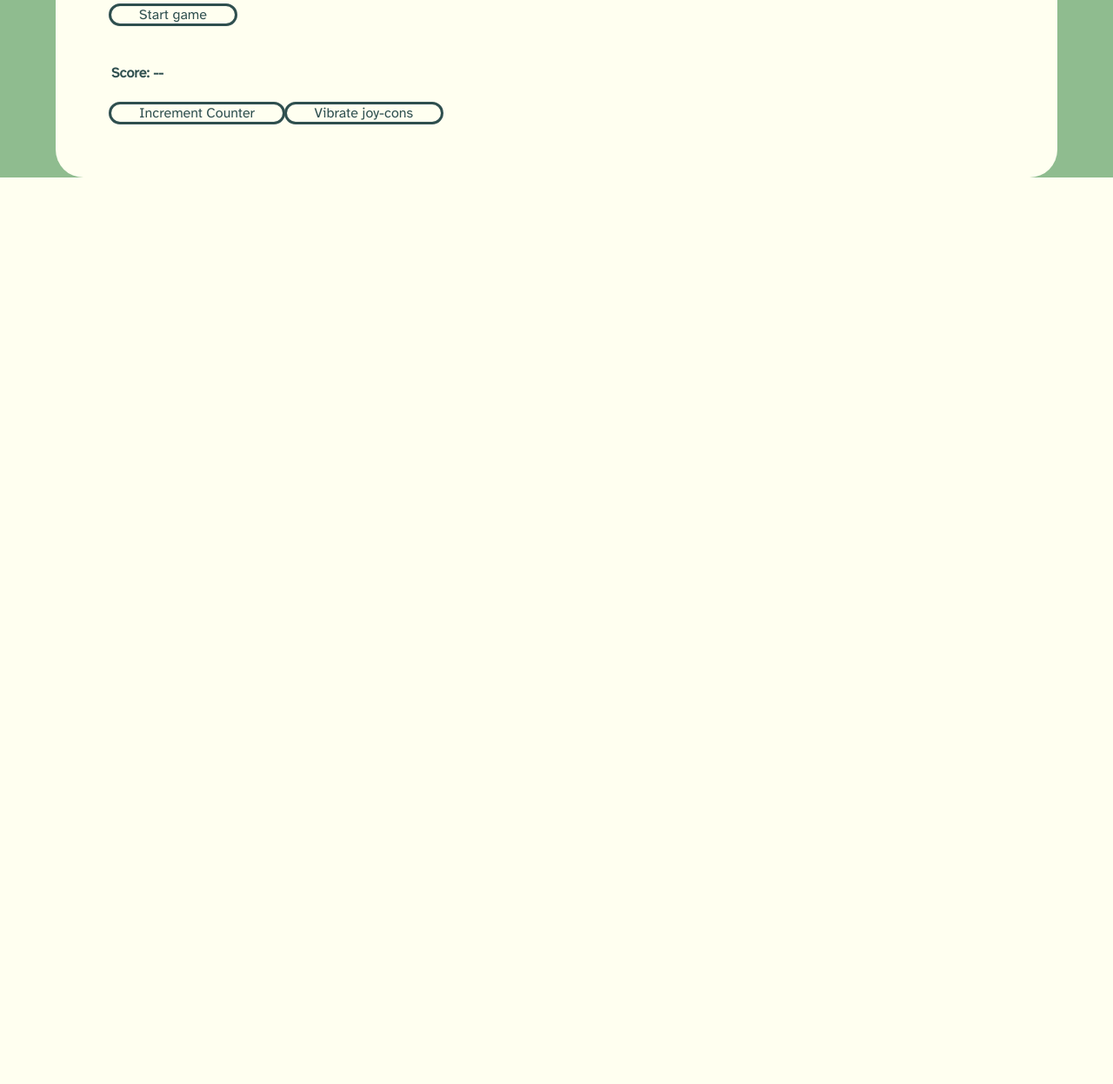
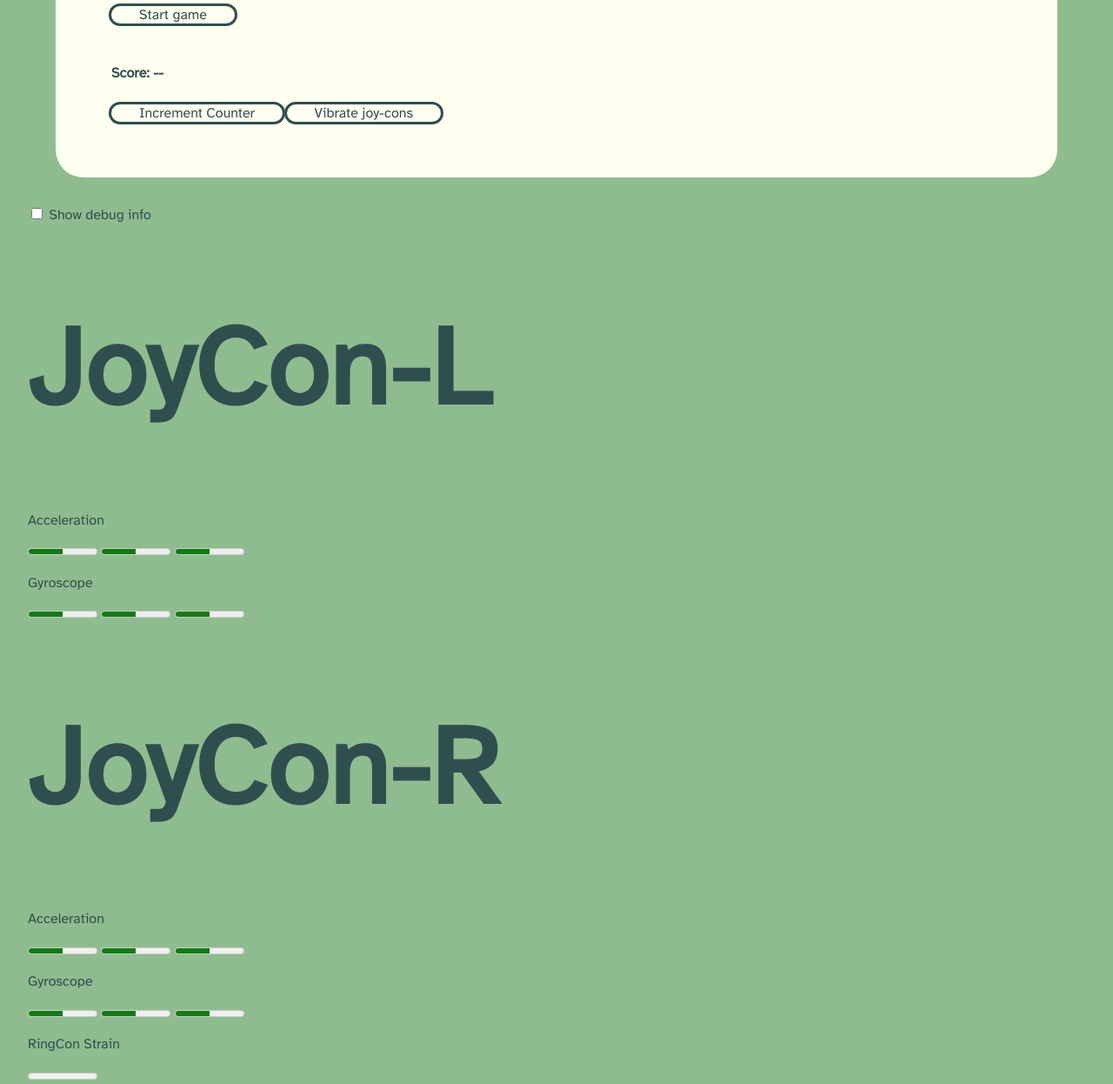
Before and after one commit to Dev-Didi/skateboard-app, a Flask app: page /oz in a window 1280 px wide. Shown: the part 713-1959 px from the top of the page at 87% size. Before the commit the page ends 917 px from the top, so only its background shows below. Run offline with Flask 3, Linux system fonts and the light colour scheme.

Commit message:
finishing touches

```diff
--- a/static/scripts/oz.js
+++ b/static/scripts/oz.js
@@ -1,6 +1,9 @@
 import {
   connectJoyCon,
   connectedJoyCons,
+  JoyConLeft,
+  JoyConRight,
+  GeneralController,
 } from './node_modules/joy-con-webhid/src/index.js';
 import "https://code.jquery.com/jquery-3.6.0.min.js"
 
@@ -11,6 +14,10 @@
 const vibrateButton = document.querySelector('#vibrate-joy-cons');
 const incrementButton = document.querySelector('#increment-button')
 
+const debugLeft = document.querySelector('#debug-left');
+const debugRight = document.querySelector('#debug-right');
+const showDebug = document.querySelector('#show-debug');
+
 const startedText = document.querySelector('#start-text');
 const scoreText = document.querySelector('#score-text');
 
@@ -19,6 +26,10 @@
 var connected = false;
 var userJoyCon = null;
 
+// make sure to pass in the joy con you want to rumble
+const vibrate = () => {
+  userJoyCon.rumble(900,900,0.95);
+};
 
 // tell server to increment the score counter
 function incrementCounter() {
@@ -30,10 +41,6 @@
   });
 };
 
-// make sure to pass in the joy con you want to rumble
-const vibrate = () => {
-  userJoyCon.rumble(600,600,0.5);
-};
 
 // send startGame signal to server
 const sendStart = () => {
@@ -42,6 +49,79 @@
     console.log("start message sent: " + data.success);
   };
 };
+
+
+const checkThreshold = (con) => {
+
+}
+
+let peakX = 0;
+let peakY = 0;
+let peakZ = 0;
+
+const visualize = (joyCon, packet) => {
+  if (!packet || !packet.actualOrientation) {
+    return;
+  }
+  const {
+    actualAccelerometer: accelerometer,
+    buttonStatus: buttons,
+    actualGyroscope: gyroscope,
+    actualOrientation: orientation,
+    actualOrientationQuaternion: orientationQuaternion,
+  } = packet;
+
+  if (showDebug.checked) {
+    const curTime = Date.now()
+    const controller = joyCon instanceof JoyConLeft ? debugLeft : debugRight;
+    checkThreshold(controller);
+    controller.querySelector('pre').textContent =
+    'Orientation: \n' +
+      JSON.stringify(orientation, null, 2) +
+      '\n' +
+    'Orientation Quaternion: \n' +
+      JSON.stringify(orientationQuaternion, null, 2) +
+      '\n' +
+    'Gyroscope: \n' +
+      JSON.stringify(gyroscope, null, 2) +
+      '\n' +
+    'Accelerometer: \n' +
+      JSON.stringify(accelerometer, null, 2) +
+      '\n';
+    const meterMultiplier = 300;
+    controller.querySelector('#acc-x').value =
+      accelerometer.x * meterMultiplier;
+    controller.querySelector('#acc-y').value =
+      accelerometer.y * meterMultiplier;
+    controller.querySelector('#acc-z').value =
+      accelerometer.z * meterMultiplier;
+
+
+    const gyroscopeMultiplier = 300;
+    controller.querySelector('#gyr-x').value =
+      gyroscope.rps.x * gyroscopeMultiplier;
+    controller.querySelector('#gyr-y').value =
+      gyroscope.rps.y * gyroscopeMultiplier;
+    controller.querySelector('#gyr-z').value =
+      gyroscope.rps.z * gyroscopeMultiplier;
+  }
+};
+
+function attachEventListenersToJoyCon(joyCon) {
+  console.log("attaching listeners for joy-con")
+  if (joyCon.eventListenerAttached) {
+    return;
+  }
+  // vibrateButton.style.visibility = 'visible';
+  joyCon.eventListenerAttached = true;
+  joyCon.enableVibration().then(() => {
+    joyCon.rumble(600,600,0.5)
+    joyCon.addEventListener('hidinput', (event) => {
+      visualize(joyCon, event.detail);
+    });
+  });
+};
+
 
 // interval ID's for async functions
 var waitForJoyID = null;
@@ -55,6 +135,7 @@
     connected = true;
     console.log("joycon found. initialising...")
     userJoyCon = connectedJoyCons.values().next()['value'];
+    attachEventListenersToJoyCon(userJoyCon)
     $.get('/connectJoy'),{},(data) => {
       console.log("joy-con connected message sent: " + data.success);
     }
@@ -87,9 +168,9 @@
 startButton.addEventListener('click', sendStart);
 vibrateButton.addEventListener('click',vibrate);
 
-
 var score = 0;
 var gameStarted = false;
+
 
 // listener for updating oz interface
 const updateService = async () => {
@@ -110,3 +191,9 @@
         })
     }
 }
+
+showDebug.addEventListener('input', (e) => {
+  document.querySelector('#debug').style.display = e.target.checked
+    ? 'flex'
+    : 'none';
+});
--- a/templates/oz.html
+++ b/templates/oz.html
@@ -20,5 +20,45 @@
         <button id="vibrate-joy-cons">Vibrate joy-cons</button>
 	</div>
 
+
+
+    <div>
+        <input id="show-debug" type="checkbox" />
+        <label for="show-debug">Show debug info</label>
+    </div>
+
+
+    <div id="debug">
+        <div id="debug-left">
+          <h1> JoyCon-L</h1>
+          <pre></pre>
+          <p>Acceleration</p>
+          <meter id="acc-x" min="-1" max="1"></meter>
+          <meter id="acc-y" min="-1" max="1"></meter>
+          <meter id="acc-z" min="-1" max="1"></meter>
+          <br />
+          <p>Gyroscope</p>
+          <meter id="gyr-x" min="-1" max="1"></meter>
+          <meter id="gyr-y" min="-1" max="1"></meter>
+          <meter id="gyr-z" min="-1" max="1"></meter>
+        </div>
+
+        <div id="debug-right">
+          <h1> JoyCon-R</h1>
+          <pre></pre>
+          <p>Acceleration</p>
+          <meter id="acc-x" min="-1" max="1"></meter>
+          <meter id="acc-y" min="-1" max="1"></meter>
+          <meter id="acc-z" min="-1" max="1"></meter>
+          <br />
+          <p>Gyroscope</p>
+          <meter id="gyr-x" min="-1" max="1"></meter>
+          <meter id="gyr-y" min="-1" max="1"></meter>
+          <meter id="gyr-z" min="-1" max="1"></meter>
+          <p>RingCon Strain</p>
+          <meter id="rc-st" min="0" max="5000"></meter>
+        </div>
+      </div>
+
 </body>
 </html>
```
Also changed, not shown: static/scripts/game.js (+7 -3 lines).
